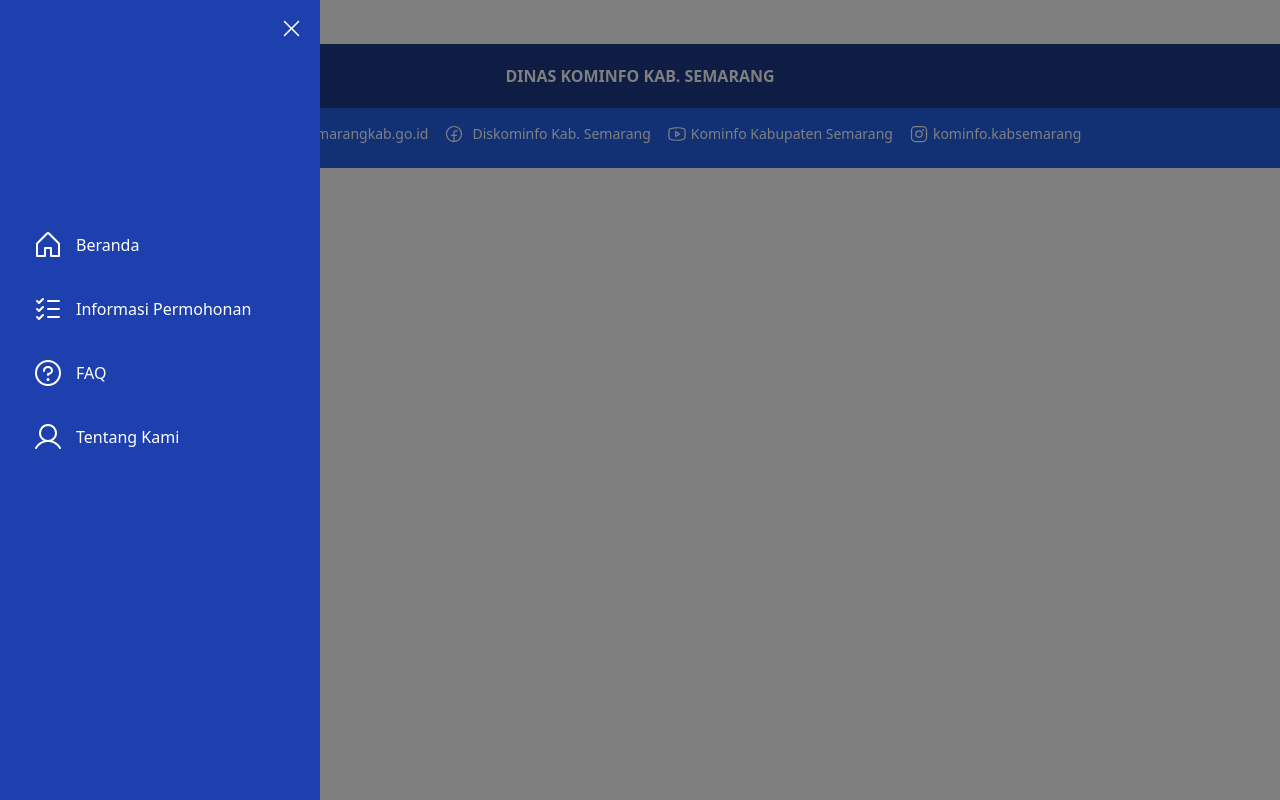
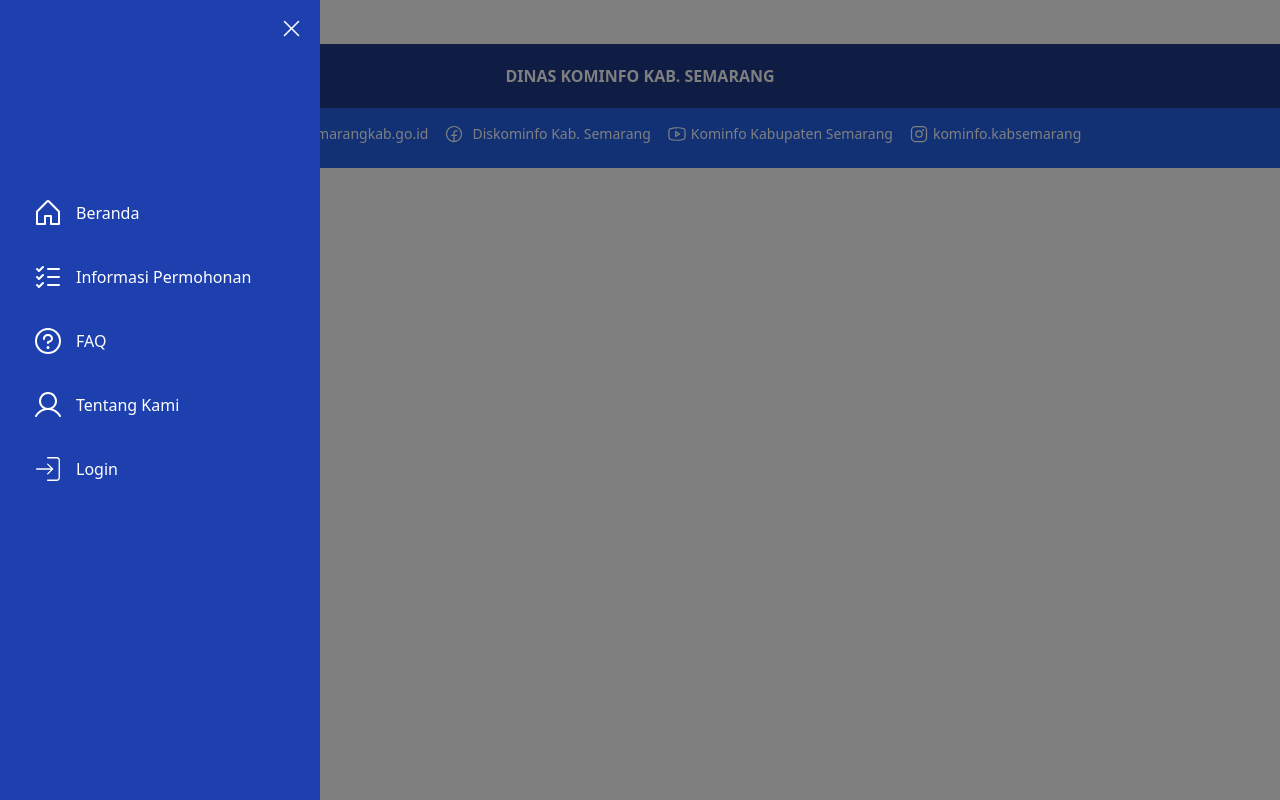
Before and after one commit to MSururunAmin/Magang, a Next.js app: page /navigation in a window 1280 px wide. Both pictures are taken after a click on the button 48 px from the left and 24 px from the top of the page. Built offline with nearby package versions, Linux system fonts and the light colour scheme.

Commit message:
fix: rename page components to uppercase

```diff
--- a/app/navigation/NavbarPage.js
+++ b/app/navigation/NavbarPage.js
@@ -39,7 +39,8 @@
           Tentang Kami
         </Link>
         <Link href="/auth/login" className="px-5 py-2 hover:bg-purple-700 rounded">
-        Login</Link>
+        Login
+        </Link>
       </div>
     </nav>
   );
--- a/app/navigation/page.js
+++ b/app/navigation/page.js
@@ -2,6 +2,7 @@
 import { useState } from "react";
 import Link from "next/link";
 import { House, ListChecks, Question, User, X } from "@phosphor-icons/react";
+import { CiLogin } from "react-icons/ci";
 
 // Navbar Component
 const Navbar = () => {
@@ -86,6 +87,13 @@
                     <User size={32} />
                     <span>Tentang Kami</span>
                   </Link>
+                  <Link
+                    href="/auth/login"
+                    className="flex items-center px-4 py-2 hover:bg-purple-700 gap-3 "
+                  >
+                    <CiLogin size={32} />
+                    Login
+                  </Link>
                 </div>
 
                 <div className="flex flex-col items-center mb-40"></div>
```
